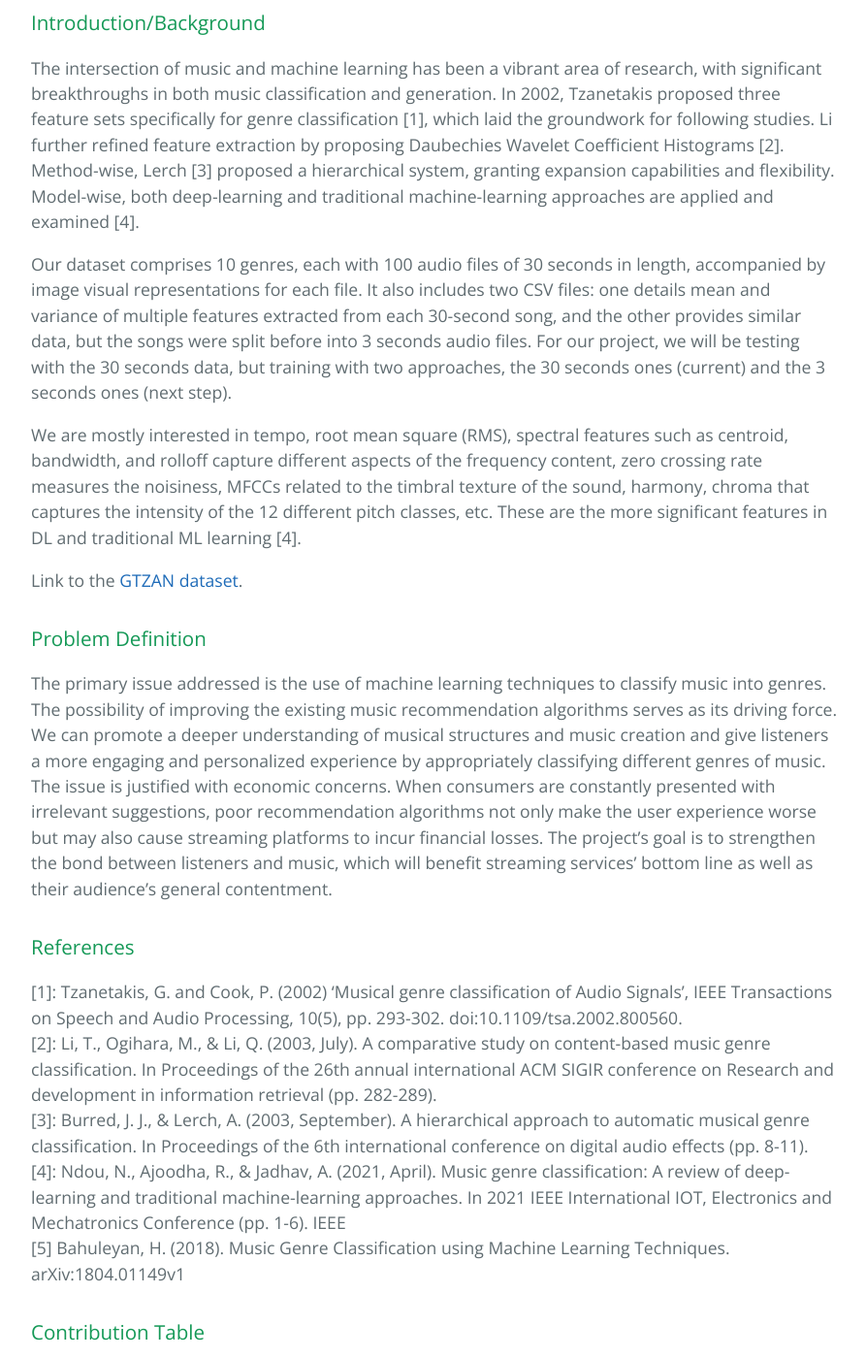
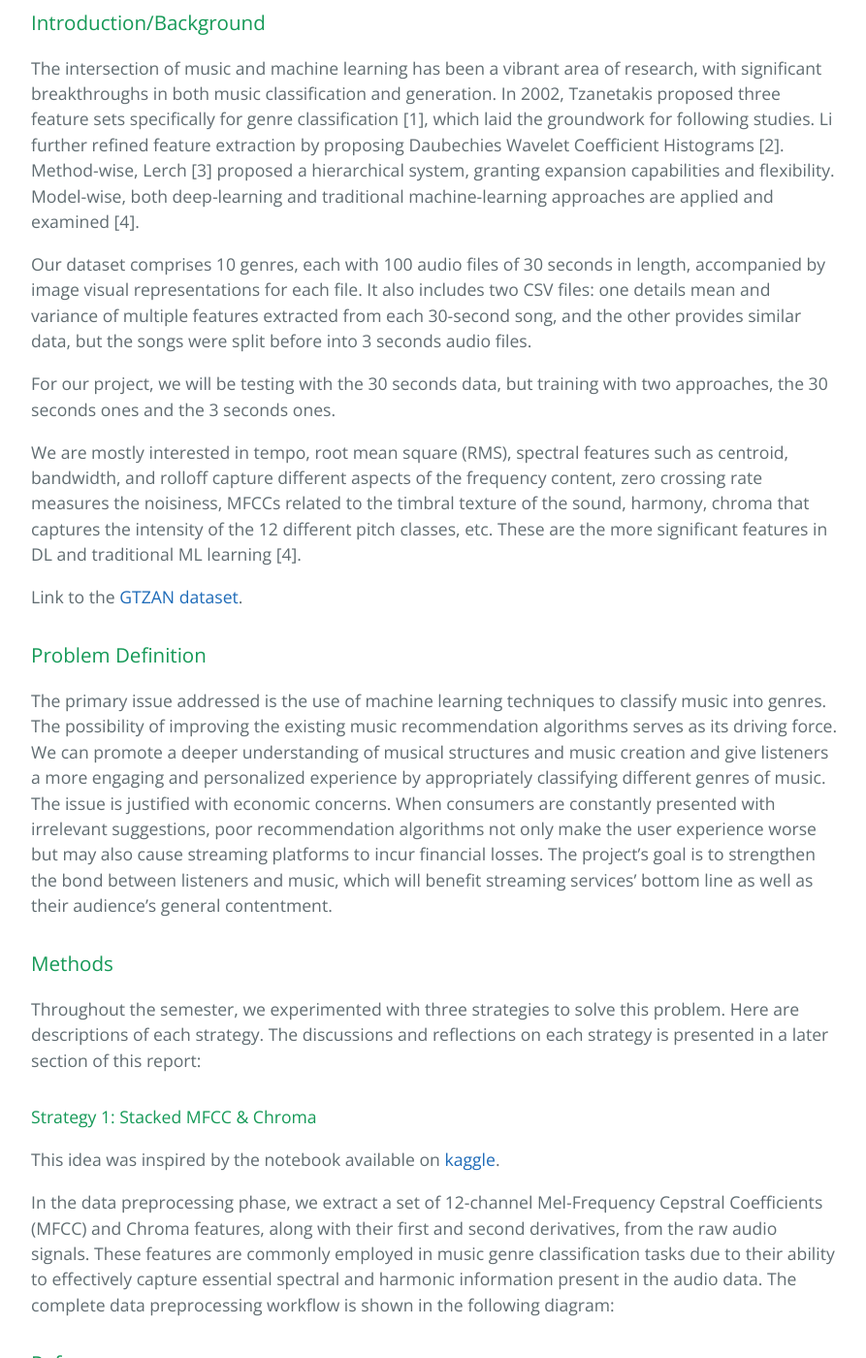
Before and after one commit to qzheng75/CS4641-Project, a Jekyll site: the page built from final_report.md, in a window 1280 px wide and 1400 px high, scrolled down 478 px. Shown: the whole window at 97% size, without its empty margins (192-1085 px from the left). Built offline with Jekyll 4.4.1, drawn with Linux system fonts in a browser that asks for light colours; some of the changed text lies outside the part shown.

Commit message:
check appendix

```diff
--- a/final_report.md
+++ b/final_report.md
@@ -11,7 +11,8 @@
 The intersection of music and machine learning has been a vibrant area of research, with significant breakthroughs in both music classification and generation. In 2002, Tzanetakis proposed three feature sets specifically for genre classification [1], which laid the groundwork for following studies. Li further refined feature extraction by proposing Daubechies Wavelet Coefficient Histograms [2]. Method-wise, Lerch [3] proposed a hierarchical system, granting expansion capabilities and flexibility. Model-wise, both deep-learning and traditional machine-learning approaches are applied and examined [4].
 
 Our dataset comprises 10 genres, each with 100 audio files of 30 seconds in length, accompanied by image visual representations for each file. It also includes two CSV files: one details mean and variance of multiple features extracted from each 30-second song, and the other provides similar data, but the songs were split before into 3 seconds audio files.
-For our project, we will be testing with the 30 seconds data, but training with two approaches, the 30 seconds ones (current) and the 3 seconds ones (next step).
+
+For our project, we will be testing with the 30 seconds data, but training with two approaches, the 30 seconds ones and the 3 seconds ones.
 
 We are mostly interested in tempo, root mean square (RMS), spectral features such as centroid, bandwidth, and rolloff capture different aspects of the frequency content, zero crossing rate measures the noisiness, MFCCs related to the timbral texture of the sound, harmony, chroma that captures the intensity of the 12 different pitch classes, etc. These are the more significant features in DL and traditional ML learning [4].
 
@@ -20,7 +21,13 @@
 ### Problem Definition
 The primary issue addressed is the use of machine learning techniques to classify music into genres. The possibility of improving the existing music recommendation algorithms serves as its driving force. We can promote a deeper understanding of musical structures and music creation and give listeners a more engaging and personalized experience by appropriately classifying different genres of music. The issue is justified with economic concerns. When consumers are constantly presented with irrelevant suggestions, poor recommendation algorithms not only make the user experience worse but may also cause streaming platforms to incur financial losses. The project's goal is to strengthen the bond between listeners and music, which will benefit streaming services' bottom line as well as their audience's general contentment.
 
+### Methods
+Throughout the semester, we experimented with three strategies to solve this problem. Here are descriptions of each strategy. The discussions and reflections on each strategy is presented in a later section of this report:
 
+#### Strategy 1: Stacked MFCC & Chroma
+This idea was inspired by the notebook available on [kaggle](https://www.kaggle.com/code/eonuonga/gtzan-genre-classification-preprocessing-1-2).
+
+In the data preprocessing phase, we extract a set of 12-channel Mel-Frequency Cepstral Coefficients (MFCC) and Chroma features, along with their first and second derivatives, from the raw audio signals. These features are commonly employed in music genre classification tasks due to their ability to effectively capture essential spectral and harmonic information present in the audio data. The complete data preprocessing workflow is shown in the following diagram:
 
 
 
```
Also changed, not shown: other parts of final_report.md (+3 -0 lines), 2 other files.
